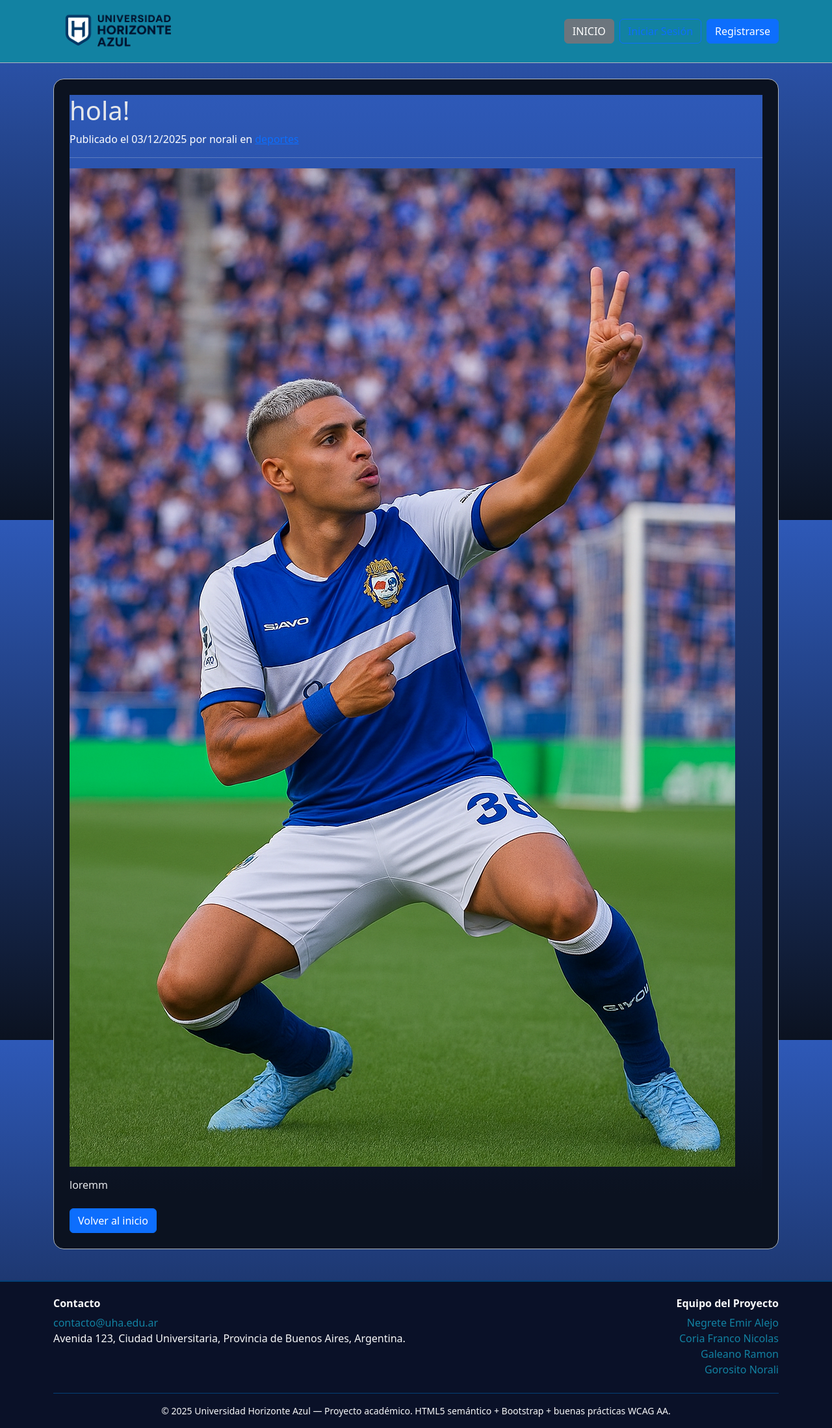
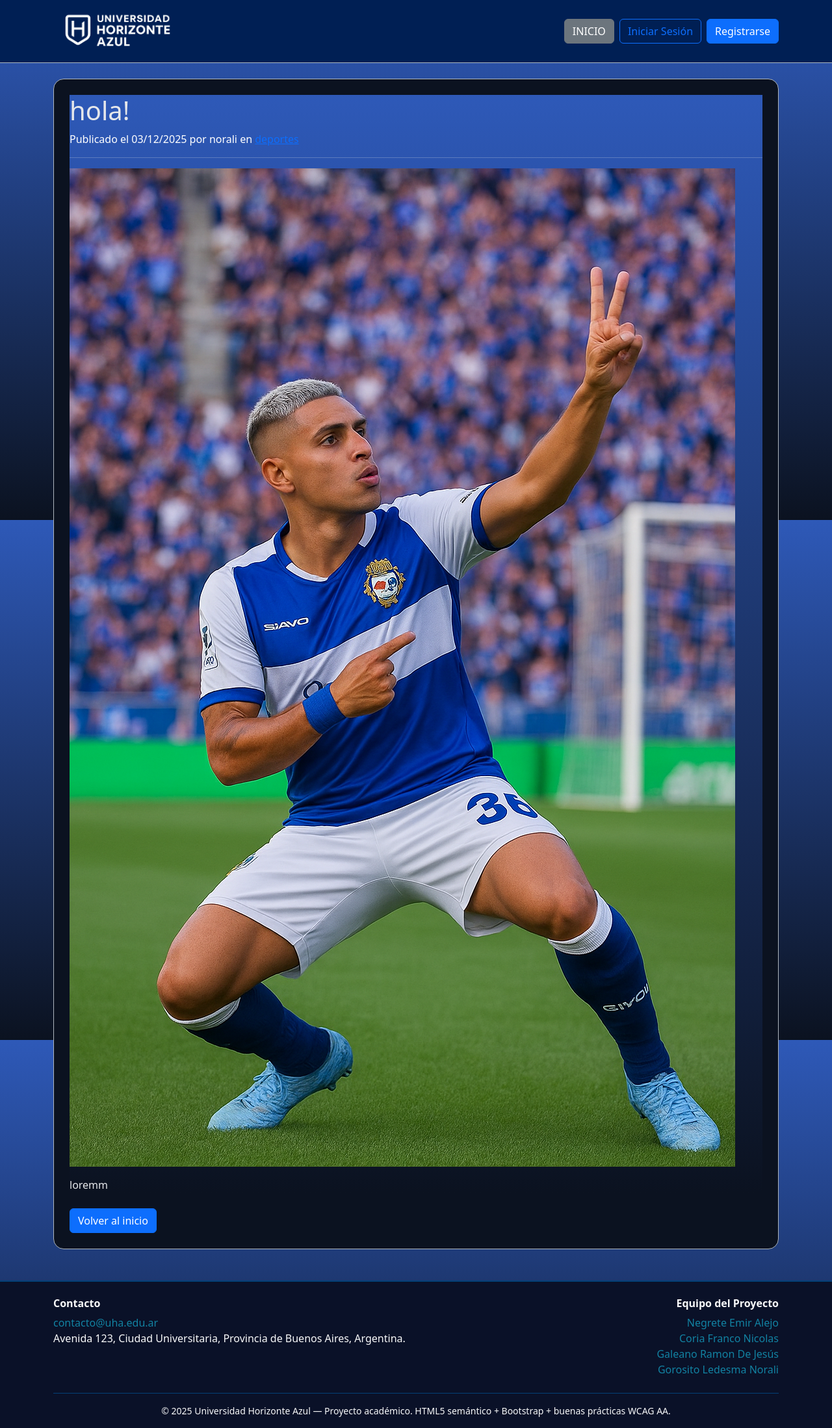
Before and after one commit to Lawcito/academic_blog, a Django app: page /articulos/5/ in a window 1280 px wide. Shown: the whole page at 65% size. Run offline with Django 5.2, Linux system fonts and the light colour scheme; data comes from the database, SQL or seed files in the repository.

Commit message:
arreglo navbar

```diff
--- a/blog_academico/templates/base.html
+++ b/blog_academico/templates/base.html
@@ -21,10 +21,10 @@
 
   {# Header + Navbar Bootstrap #}
   <header class="border-bottom border-dark-subtle">
-    <nav class="navbar navbar-expand-lg navbar-dark" style="background: #1282A2">
+    <nav class="navbar navbar-expand-lg navbar-dark" style="background: #001F54">
       <div class="container">
         <a class="navbar-brand d-inline-flex align-items-center" href="{% url 'home' %}">
-          <img src="{% static 'img/logo7.png' %}" alt="Imagen del blog" style="height:70px;width:auto;">
+          <img src="{% static 'img/logo10.png' %}" alt="Imagen del blog" style="height:70px;width:auto;">
           <span class="visually-hidden">Inicio</span>
         </a>
 
@@ -98,8 +98,8 @@
         <ul class="list-unstyled mb-0">
           <li><a class="footer-link" href="https://lawcito.vercel.app/">Negrete Emir Alejo</a></li>
           <li><a class="footer-link" href="https://coria-franco-nicolas.vercel.app/">Coria Franco Nicolas</a></li>
-          <li><a class="footer-link" href="https://github.com/ram333-ops">Galeano Ramon</a></li>
-          <li><a class="footer-link" href="https://github.com/norali84g-wq">Gorosito Norali</a></li>
+          <li><a class="footer-link" href="https://github.com/ram333-ops">Galeano Ramon De Jesús</a></li>
+          <li><a class="footer-link" href="https://github.com/norali84g-wq">Gorosito Ledesma Norali</a></li>
         </ul>
       </div>
 
```
Also changed, not shown: blog_academico/static/img/logo10.png (added), blog_academico/static/img/logo8.png (added), blog_academico/static/img/logo9.png (added).
